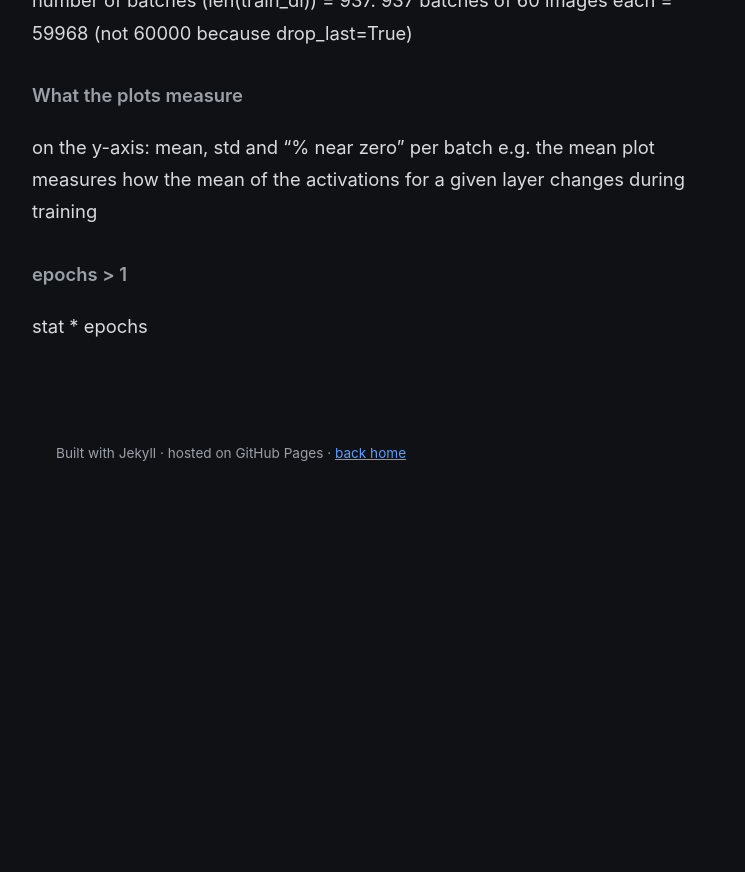
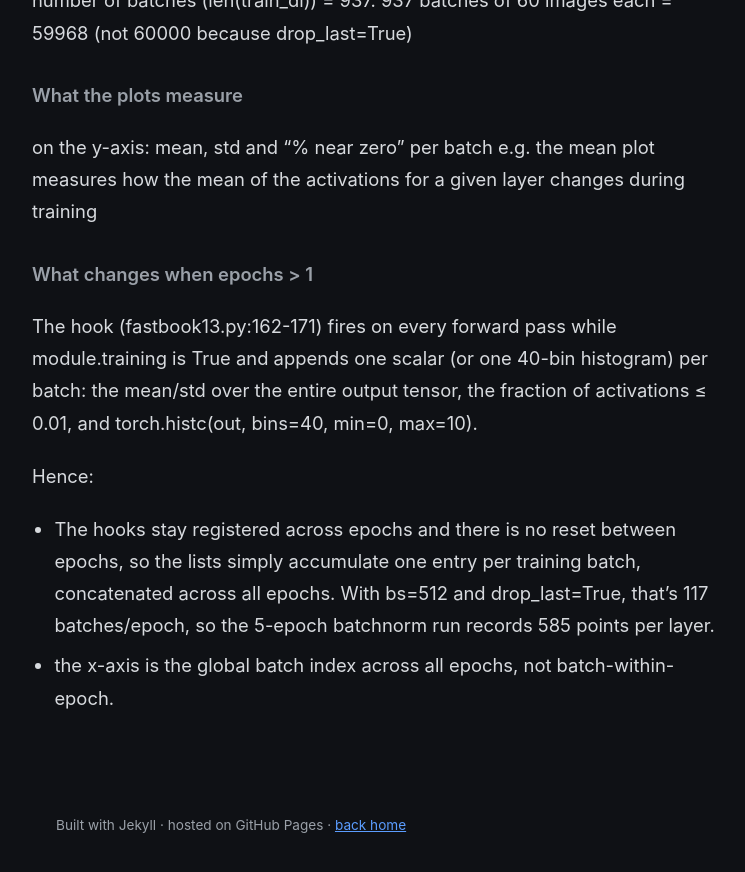
Before and after one commit to rp-playground/rp-playground.github.io, a Jekyll site: the page built from _courses/fastbook-13-convolutions.md, in a window 1280 px wide and 900 px high, scrolled down 12184 px. Shown: the top 872 px of the window, without its empty margins (258-1003 px from the left). Built offline with Jekyll 4.4.1, drawn with Linux system fonts in a browser that asks for light colours; before the commit the page ends 12713 px from its top, so only the background shows below that; some of the changed text lies outside the part shown.

Commit message:
Update fastbook-13-convolutions.md

```diff
--- a/_courses/fastbook-13-convolutions.md
+++ b/_courses/fastbook-13-convolutions.md
@@ -291,6 +291,15 @@ number of batches (len(train_dl)) = 937. 937 batches of 60 images each = 59968 (
 on the y-axis: mean, std and "% near zero"  per batch
 e.g. the mean plot measures how the mean of the activations for a given layer changes during training
 
-### epochs > 1
+### What changes when epochs > 1
 
-stat * epochs
+The hook (fastbook13.py:162-171) fires on every forward pass
+while module.training is True and appends one scalar
+(or one 40-bin histogram) per batch: the mean/std over the entire output tensor,
+the fraction of activations ≤ 0.01, and torch.histc(out, bins=40, min=0, max=10).
+
+Hence:
+
+* The hooks stay registered across epochs and there is no reset between epochs, so the lists simply accumulate one entry per training batch, concatenated across all epochs.
+With bs=512 and drop_last=True, that’s 117 batches/epoch, so the 5-epoch batchnorm run records 585 points per layer.
+* the x-axis is the global batch index across all epochs, not batch-within-epoch.
```
